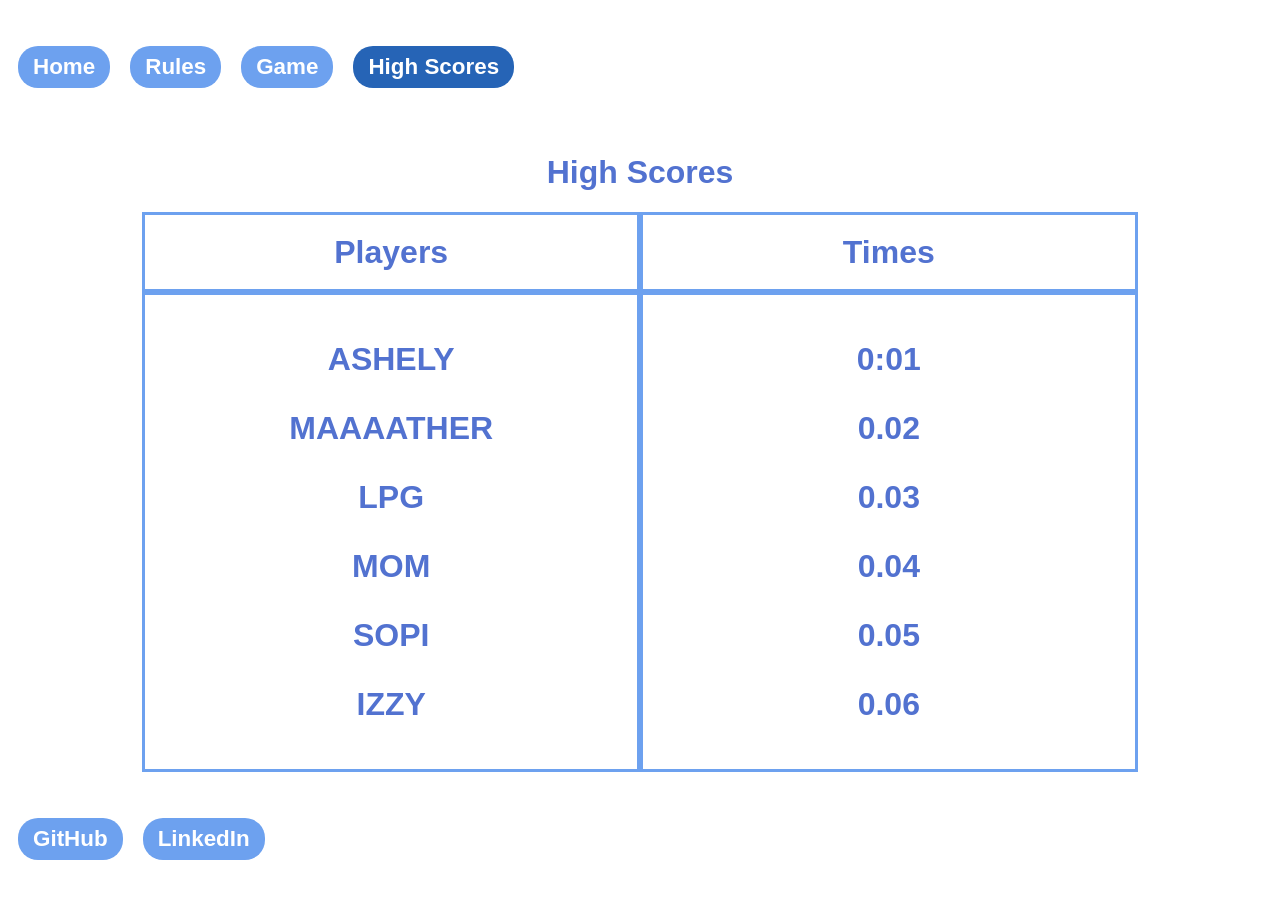
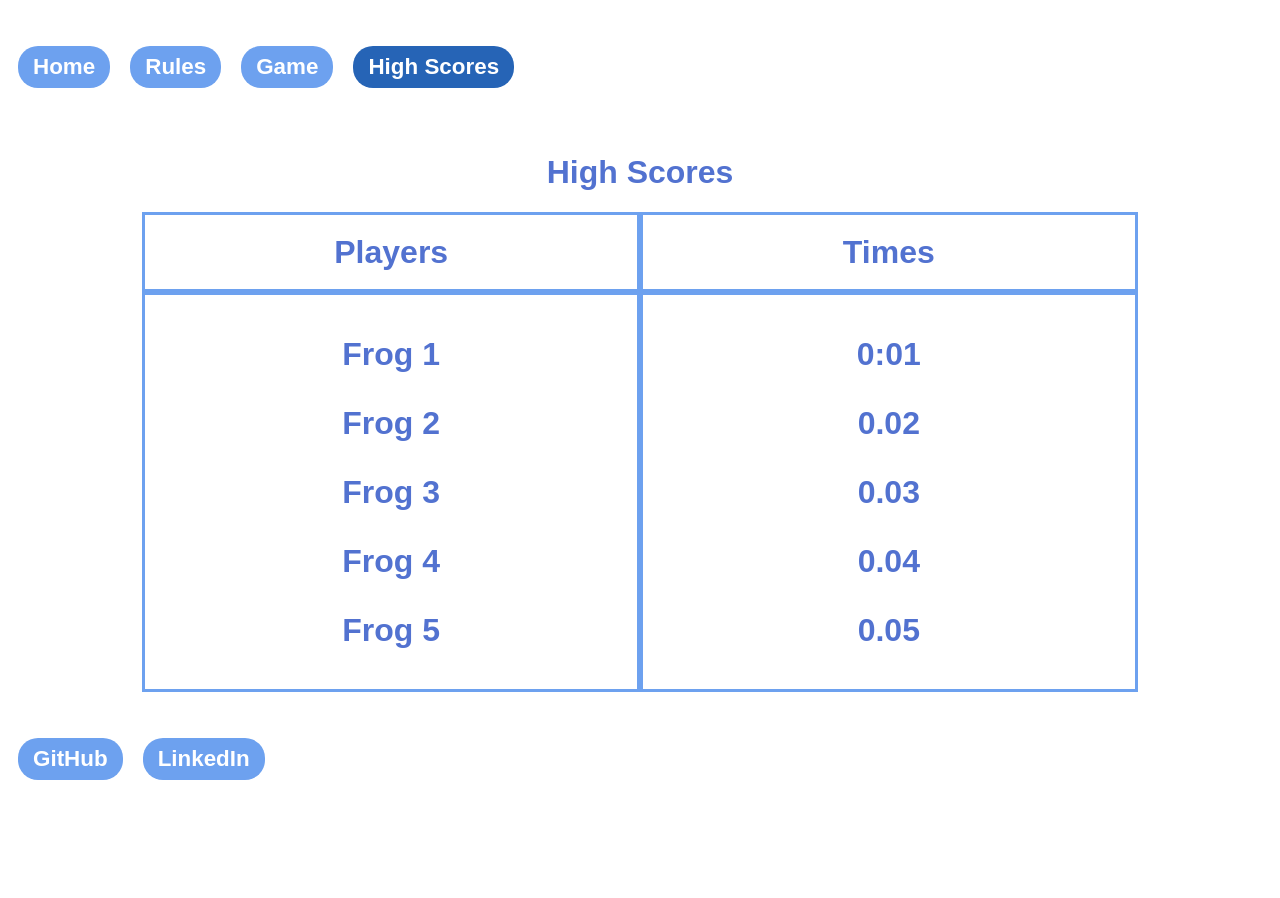
Before and after one commit to izzyli88/li.isab.github.io, a plain HTML site: page highScores/index.html in a window 1280 px wide. After the commit the page ends 846 px from the top, so only its background shows below. Drawn offline with Linux system fonts and the light colour scheme.

Commit message:
fix high scores table

```diff
--- a/highScores/highScores.css
+++ b/highScores/highScores.css
@@ -1,6 +1,6 @@
 .table{
     display: grid;
-    grid-template-rows: 5rem 30rem;
+    grid-template-rows: 5rem 25rem;
     grid-template-columns: 0.4fr 0.4fr;
     grid-template-areas:
     "header1 header2"
@@ -41,17 +41,3 @@
     align-items: center;
     width: 100%;
 }
-
-@media(max-size: 576px) {
-
-
-
-    .table{
-        grid-template-rows: auto auto;
-        grid-template-columns: 1fr 1fr;
-    }
-    .tableStyle{
-        font-size: 0.5rem;
-        padding: 0.5rem;
-    }
-}
--- a/highScores/index.html
+++ b/highScores/index.html
@@ -29,20 +29,18 @@
                 Times
             </div>
             <div id="content1" class="tableStyle">
-                <p> ASHELY</p>
-                <p>MAAAATHER</p>
-                <p>LPG</p>
-                <p>MOM</p>
-                <p> SOPI</p>
-                <p> IZZY</p>
+                <p> Frog 1</p>
+                <p>Frog 2</p>
+                <p>Frog 3</p>
+                <p> Frog 4</p>
+                <p> Frog 5</p>
             </div>
             <div id="content2" class="tableStyle">
                 <p>0:01</p>
                 <p> 0.02</p>
                 <p> 0.03</p>
                 <p> 0.04</p>
-                <p>0.05</p>
-                <p>0.06</p>
+                <p> 0.05</p>
             </div>
         </div>
 
```
